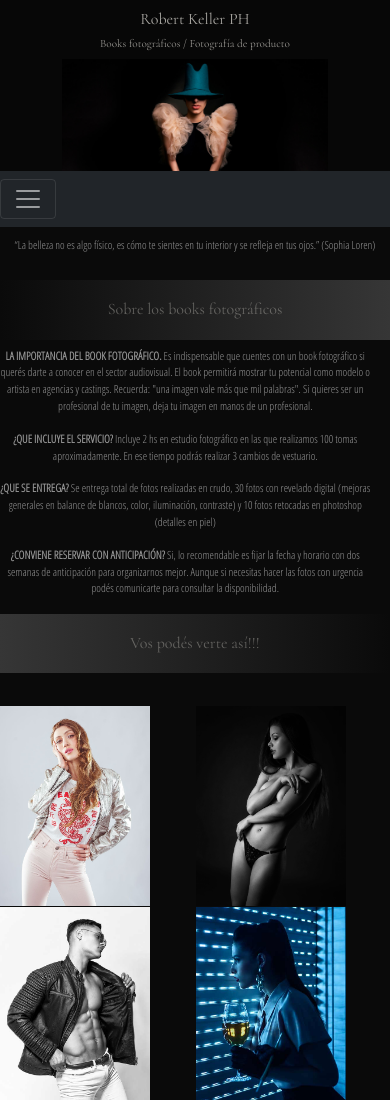
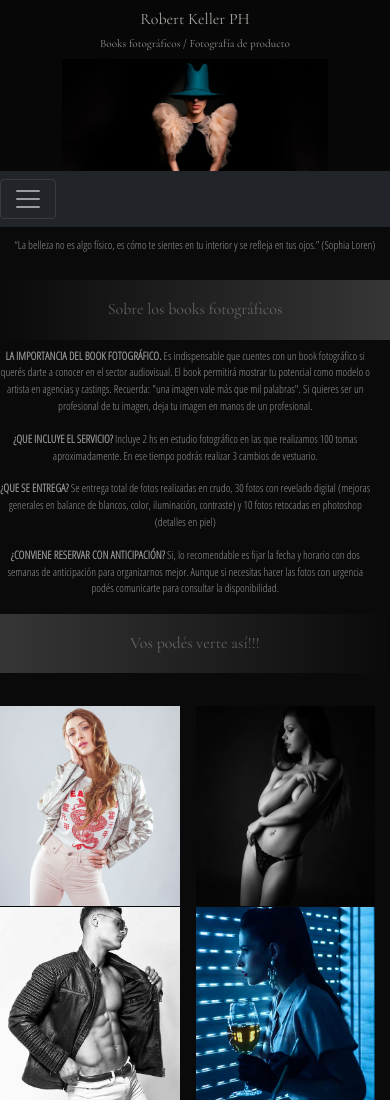
Before and after one commit to KellerRoberto/proyecto2, a website: page books.html in a window 390 px wide. Shown: the top 1100 px of the page. Drawn offline with nearby package versions, Linux system fonts and the light colour scheme; files that its build step writes are made by us from their sources.

Commit message:
media query .contenedor

```diff
--- a/scss/style.scss
+++ b/scss/style.scss
@@ -87,7 +87,6 @@ body{
         width: 100%;
         height: auto;
         display: grid;
-
         grid-template-columns: repeat(2, 1fr);
         grid-template-rows: repeat(5, 1fr, 4fr);
         grid-template-areas:
@@ -189,7 +188,15 @@ body{
                 }
                 @media (max-width: 576px){
                     grid-template-columns: repeat(2, 2fr);
-
+                    .galeria__img{
+                        width: 179.5px;
+                        height: 200px;
+                        object-fit: cover;
+                        transition: all 2s ease;
+                        &:hover{
+                            transform: scale(1.3,1.3)
+                        }
+                    }
                 }
 
 
```
